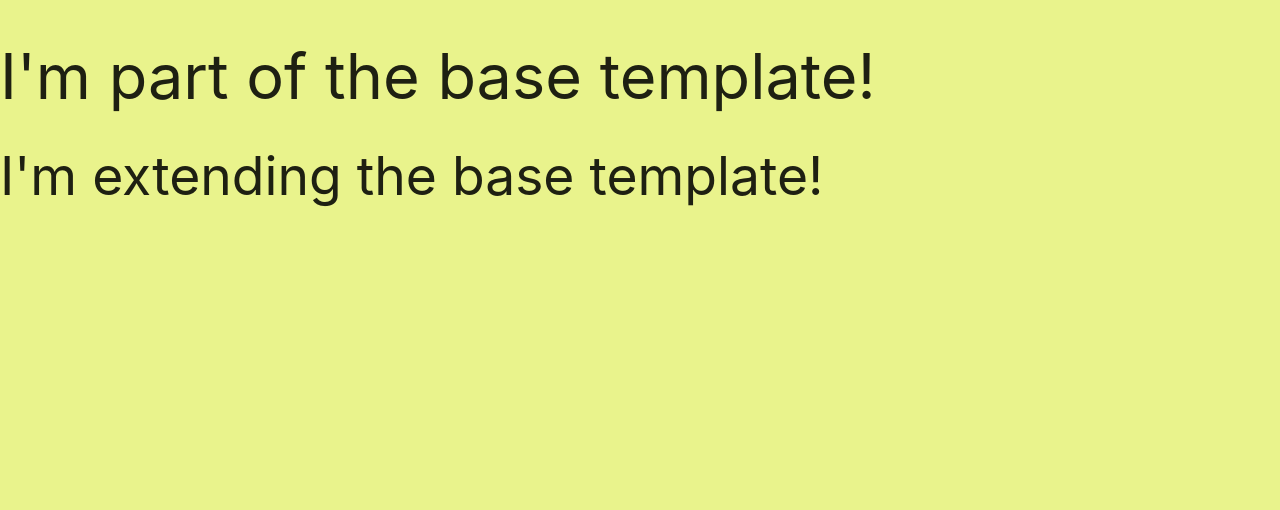
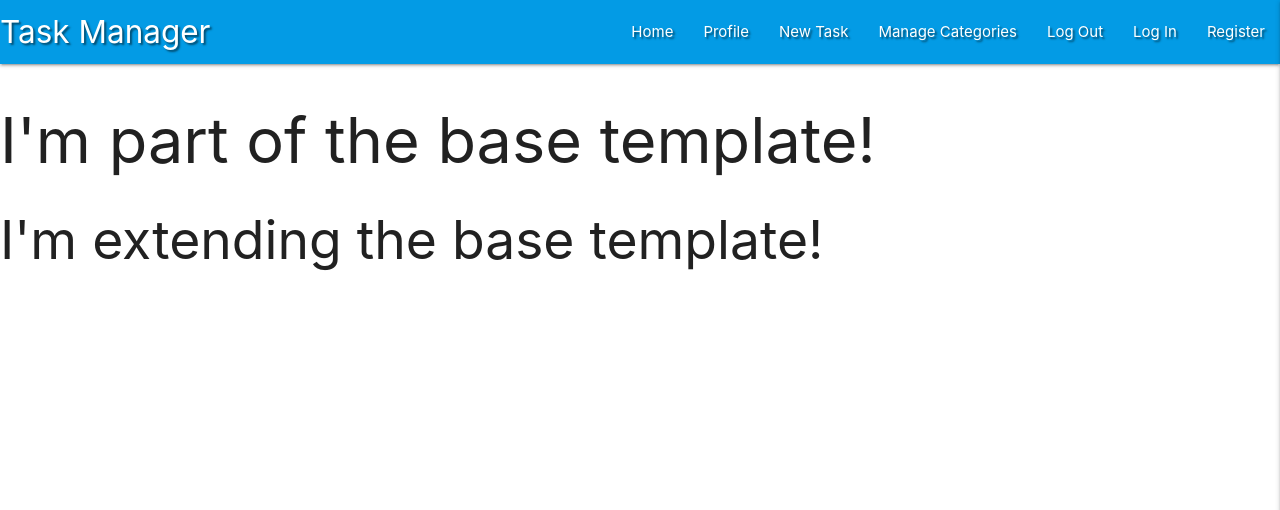
Before and after one commit to theodorCodes/flask-task-manager, a Flask app: page / in a window 1280 px wide. Shown: the top 510 px of the page. Run offline with Flask 2, Linux system fonts and the light colour scheme; data that the repository does not hold is empty; some libraries are stand-ins or nearby versions.

Commit message:
Add Materialize Navbar and Sidenav

```diff
--- a/static/css/style.css
+++ b/static/css/style.css
@@ -1,3 +1,3 @@
-body {
-  background-color: rgb(233, 243, 140);
+.text-shadow {
+  text-shadow: 2px 2px 2px rgba(0, 0, 0, 0.5);
 }
--- a/static/js/script.js
+++ b/static/js/script.js
@@ -0,0 +1,20 @@
+/*
+    jQuery for MaterializeCSS initialization
+*/
+
+$(document).ready(function () {
+    $(".sidenav").sidenav({edge: "right"});
+});
+
+
+
+
+
+/*
+    vanilla JavaScript for MaterializeCSS initialization
+*/
+
+// document.addEventListener('DOMContentLoaded', function () {
+//     let sidenavs = document.querySelectorAll(".sidenav");
+//     let sidenavsInstance = M.Sidenav.init(sidenavs, {edge: "right"});
+// });
--- a/templates/base.html
+++ b/templates/base.html
@@ -17,6 +17,39 @@
 
 <body>
 
+  <header>
+    <!-- top navbar -->
+    <nav class="nav-extended text-shadow light-blue darken-1">
+      <div class="nav-wrapper">
+        <a href="{{ url_for('get_tasks') }}" class="brand-logo">Task Manager</a>
+        <a href="#" data-target="mobile-demo" class="sidenav-trigger right"><i class="fas fa-bars"></i></a>
+        <ul class="right hide-on-med-and-down">
+          <li><a href="{{ url_for('get_tasks') }}">Home</a></li>
+          <li><a href="#">Profile</a></li>
+          <li><a href="#">New Task</a></li>
+          <li><a href="#">Manage Categories</a></li>
+          <li><a href="#">Log Out</a></li>
+          <li><a href="#">Log In</a></li>
+          <li><a href="#">Register</a></li>
+        </ul>
+      </div>
+    </nav>
+
+    <!-- mobile sidenav -->
+    <ul class="sidenav" id="mobile-demo">
+      <li>
+        <h4 class="center-align light-blue-text text-darken 4">Task Manager</h4>
+      </li>
+      <li><a href="{{ url_for('get_tasks') }}">Home</a></li>
+      <li><a href="#">Profile</a></li>
+      <li><a href="#">New Task</a></li>
+      <li><a href="#">Manage Categories</a></li>
+      <li><a href="#">Log Out</a></li>
+      <li><a href="#">Log In</a></li>
+      <li><a href="#">Register</a></li>
+    </ul>
+  </header>
+
   <h1>I'm part of the base template!</h1>
   {% block content %}
   {% endblock %}
```
